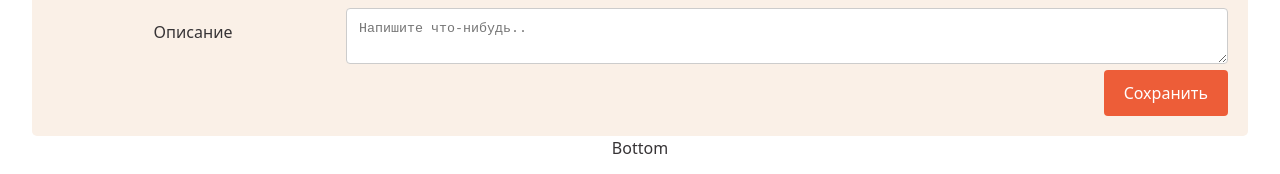
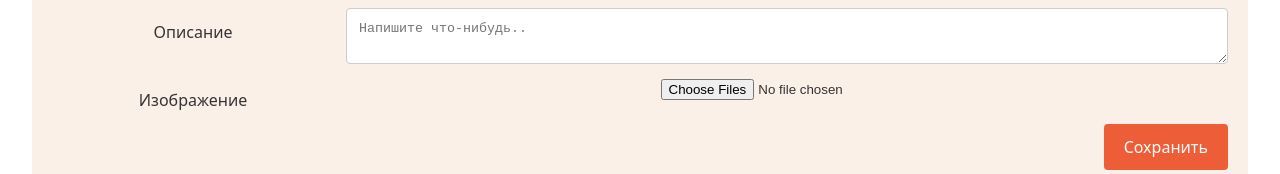
Before and after one commit to suchachevskaya/LoveAnytime, a React (Vite) app: page / in a window 1280 px wide. Shown: the part 2221-2395 px from the top of the page. Built offline with nearby package versions, Linux system fonts and the light colour scheme; no server answers.

Commit message:
saveToBD

```diff
--- a/src/Appwrite.js
+++ b/src/Appwrite.js
@@ -1,14 +1,15 @@
-import { Client, Databases } from "appwrite";
+import { Client, Databases, Storage } from "appwrite";
 export const PROJECT_ID = import.meta.env.VITE_APPWRITE_PROJECT_ID;
 export const DATABASE_ID = import.meta.env.VITE_APPWRITE_DATABASE_ID;
 export const USERS_ID = import.meta.env.VITE_COLLECTION_USERS_ID;
 export const PRODUCTS_ID = import.meta.env.VITE_COLLECTION_PRODUCTS_ID;
+export const BUCKET_ID=import.meta.env.VITE_APPWRITE_BUCKET_ID;
 
 const client = new Client()
   .setEndpoint("https://cloud.appwrite.io/v1")
   .setProject(PROJECT_ID);
 export const database = new Databases(client);
-
+export const storage=new Storage(client)
 
 export const items = async () => {
   try {
@@ -28,3 +29,12 @@ export const users = async () => {
     return [];
   }
 };
+// export const imagesDB = async () => {
+//   try {
+//     const result = await storage.getFileDownload(BUCKET_ID, fileId);
+//     return result;
+//   } catch (error) {
+//     console.error("Ошибка получения данных", error);
+//     return [];
+//   }
+// };
--- a/src/components/AddProducts.jsx
+++ b/src/components/AddProducts.jsx
@@ -1,6 +1,12 @@
 import { useState } from "react";
 import { ID } from "appwrite";
-import { DATABASE_ID, PRODUCTS_ID, database } from "../Appwrite";
+import {
+  DATABASE_ID,
+  PRODUCTS_ID,
+  BUCKET_ID,
+  database,
+  storage,
+} from "../Appwrite";
 import { toast } from "react-toastify";
 
 export default function AddProducts() {
@@ -8,6 +14,7 @@ export default function AddProducts() {
   const [description, setDescription] = useState("");
   const [price, setPrice] = useState("");
   const [link, setLink] = useState("");
+  const [file, setFile] = useState(null);
   const [hasError, setHasError] = useState(false);
   const [products, setProducts] = useState([]);
 
@@ -17,19 +24,43 @@ export default function AddProducts() {
       setHasError(event.target.value.trim().length === 0);
     };
   }
-  const productsCard = {
-    title,
-    description,
-    price:parseInt(price,10),
-    link,
-  };
-  async function productsAdd(productsCard) {
+  function handleFileChange(event) {
+    setFile(event.target.files);
+    setHasError(event.target.files.length === 0);
+  }
+
+  async function imgAdd() {
     try {
+      const response = await storage.createFile(
+        BUCKET_ID,
+        ID.unique(),
+        file[0]
+      );
+
+      console.log("Файл успешно загружен:", response);
+      toast("Файл успешно загружен");
+      return response.$id;
+    } catch (error) {
+      console.error("Ошибка загрузки файла:", error);
+      toast.error("Ошибка загрузки файла");
+      throw error;
+    }
+  }
+  async function productsAdd() {
+    try {
+      const fileId = await imgAdd();
+      const productsCard = {
+        title,
+        description,
+        price: parseInt(price, 10),
+        link,
+        fileId,
+      };
       const response = await database.createDocument(
         DATABASE_ID,
         PRODUCTS_ID,
         ID.unique(),
-        productsCard
+        productsCard,
       );
       toast("Карточка создана");
       setProducts((prevProducts) => [response, ...prevProducts]);
@@ -110,19 +141,26 @@ export default function AddProducts() {
               ></textarea>
             </div>
           </div>
-          {/* <div className="row">
+          <div className="row">
             <div className="col-25">
-              <label htmlFor="files">Изображение</label>
+              <label htmlFor="file">Изображение</label>
             </div>
             <div className="col-75">
-              <input type="file" id="files" name="files" multiple></input>
+              <input
+                style={{ border: hasError ? "1px solid red" : null }}
+                onChange={handleFileChange}
+                type="file"
+                id="file"
+                multiple
+              ></input>
             </div>
-          </div> */}
+          </div>
           <div className="row">
             <button
               className="button-active--color "
               type="button"
-              onClick={() => productsAdd(productsCard)}>
+              onClick={() => productsAdd()}
+            >
               Сохранить
             </button>
           </div>
```
